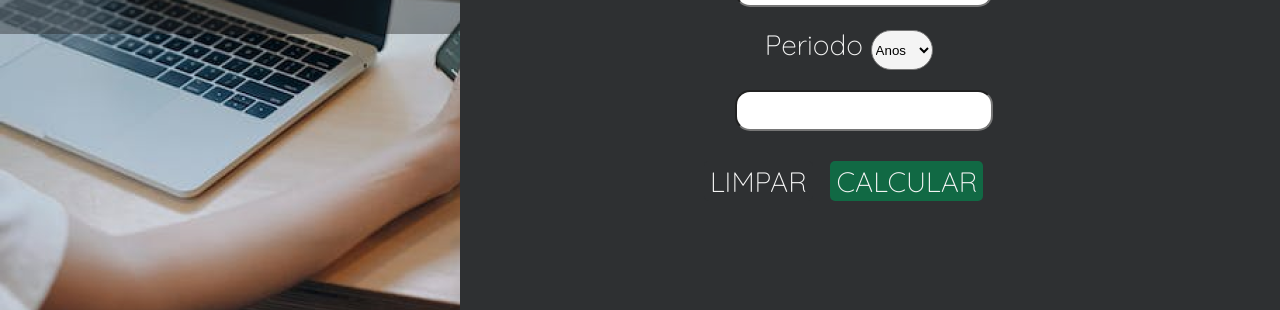
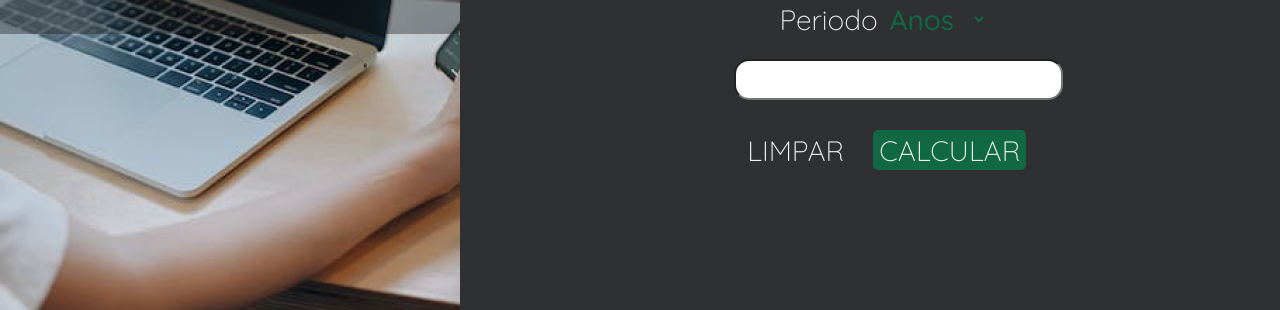
Before and after one commit to GeovannaBamberg/CalculadoraJurosCompostos, a plain HTML site: page index.html in a window 1280 px wide. Shown: the part 490-800 px from the top of the page. Drawn offline with Linux system fonts and the light colour scheme.

Commit message:
ajustes finais de responsabilidade simples
Não esta perfeito, mas pelo menos não quebra mais quando diminui, so o background fica pequeno agora

```diff
--- a/script.js
+++ b/script.js
@@ -14,7 +14,6 @@ function calcularJuros(){
     }
     valorFinal= valorFinal.toLocaleString('pt-BR',{style:'currency', currency:'BRL'});
     mostrarNaTela(valorFinal)
-    alert(tempoInvestido)
 }
 function tipostaxasJuros(taxaJuros) {
     var elementoTipoJuros = document.querySelector('select','#tipoTaxas' )
--- a/style.css
+++ b/style.css
@@ -20,14 +20,16 @@ body{
     text-align: center;
     font: var(--FonteInputs);
     font-weight: lighter;
+
 }
 .bg-H1{
-    max-width: 750px;
+   /* min-width: 750px; */
     height: 100vh;
     background-image: url(assets/bg-h1.png);
     background-attachment: fixed;
     background-repeat: no-repeat;
     position: absolute;
+
 }
 h1{
     position: relative;
@@ -48,10 +50,10 @@ h1{
     font-weight: bold;
 }
 .inputs{
-    max-width:900px;
-    min-width: 150px;
+    max-width:750px;
+    min-width: 200px;
     position: absolute;
-    top: 20vh;
+    top: 17vh;
     left: 55vw;
     margin: auto;
     display: inline-block;
@@ -67,15 +69,18 @@ input{
     font: var(--FonteInputs);
     font-weight: bold;
     color: #116944;
-    max-width: 250px;
+    max-width:100%;
+
 }
 button{
     font: var(--CorLetrasLabel);
     color: var(--CorLetrasLabel);
     height: 40px;
-    max-width: 280px;
+    max-width: 180px;
+    min-width: 120px;
     border: none;
     border-radius: 5px;
+    margin-left: 5px;
 }
 #botao-calcular{
     background-color: var(--CorFundoBotaoCalcular);
@@ -93,6 +98,10 @@ select{
     border-radius: 20px;
     background-color: var(--CorLetrasLabel);
     height: 5vh;
+    background-color: var(--CorBackGround);
+    border: none;
+    color: var(--CorFundoBotaoCalcular);
+    font: var(--FonteInputs);
 }
 label{
     font-size: 1em;
```
